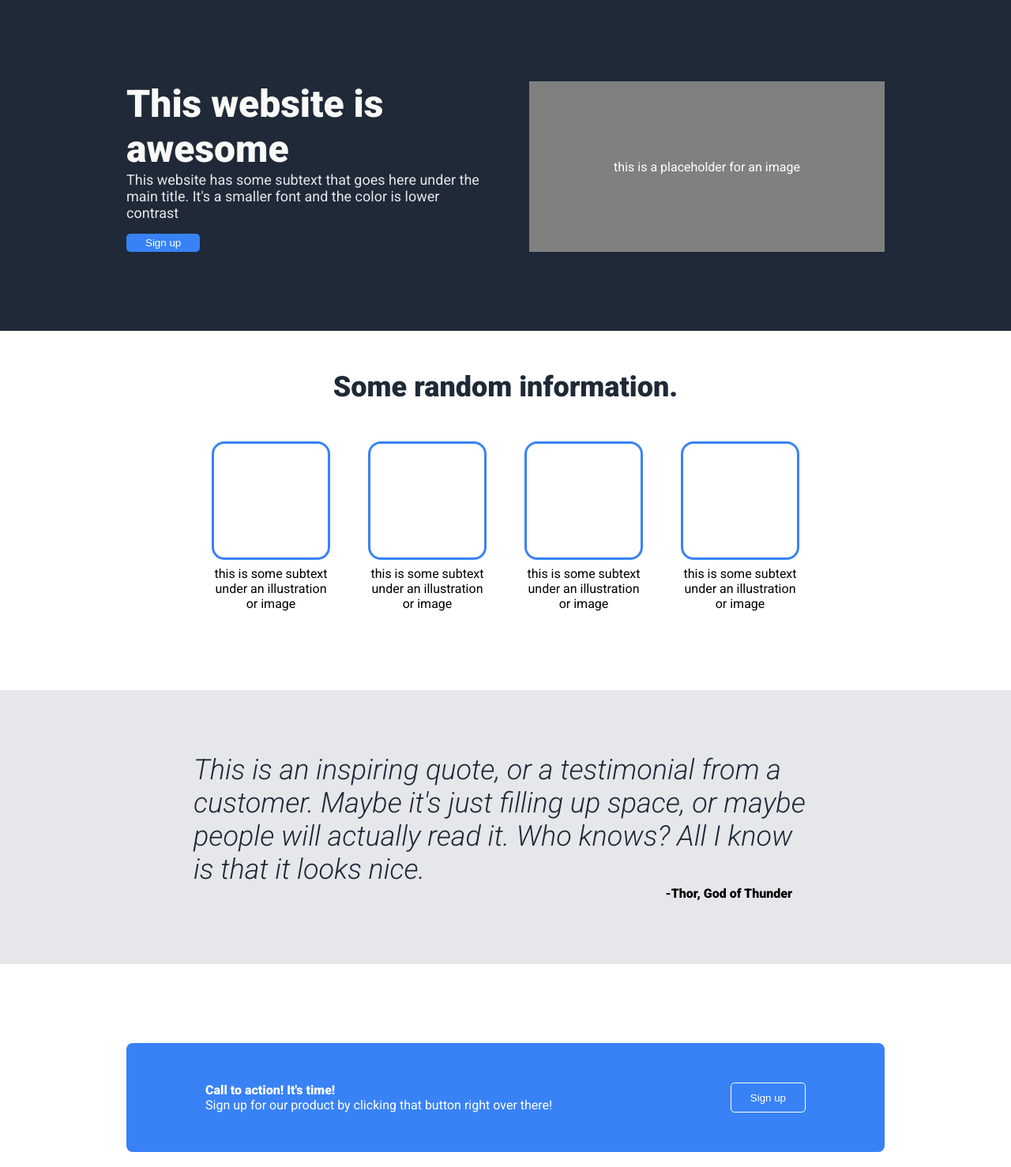
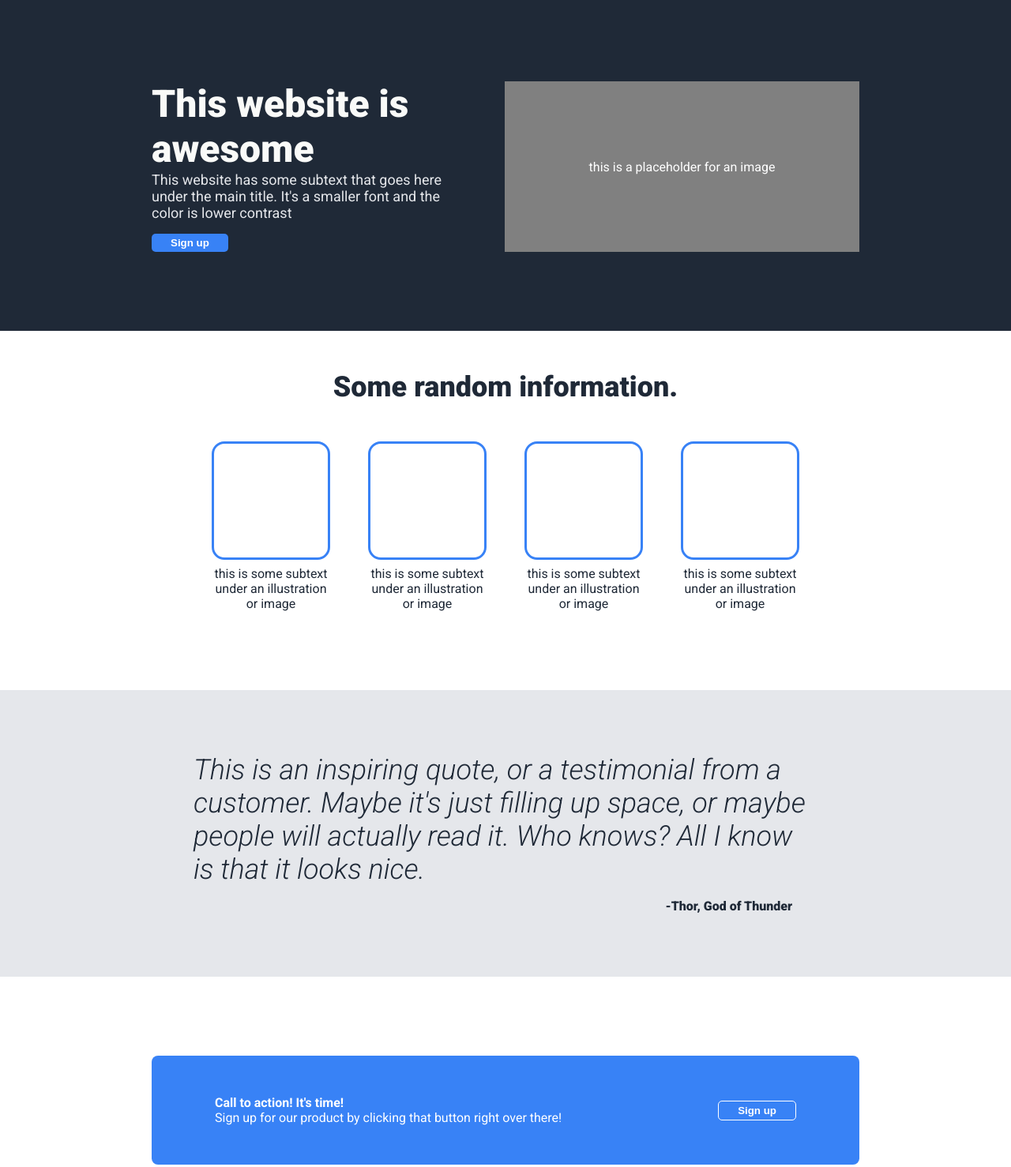
Before and after one commit to KarolMajerczyk/odin-landing-page, a plain HTML site: page index.html in a window 1280 px wide. Shown: the part 57-1535 px from the top of the page at 79% size. Drawn offline with Linux system fonts and the light colour scheme.

Commit message:
Make website responsive

```diff
--- a/index.html
+++ b/index.html
@@ -8,8 +8,9 @@
   </head>
   <body>
     <!-- Section -->
+    <div class="header-section">
+      <div class="container">
         <div class="header">
-      <div class="container top-nav">
           <p class="header-logo">Header Logo</p>
           <ul class="nav-list">
             <li><a href="#">header link one</a></li>
@@ -17,8 +18,10 @@
             <li><a href="#">header link three</a></li>
           </ul>
         </div>
-      <div class="container hero">
-        <div>
+      </div>
+      <div class="container">
+        <div class="hero">
+          <div class="hero-content">
             <h1 class="hero-title">This website is awesome</h1>
             <p class="hero-desc">
               This website has some subtext that goes here under the main title.
@@ -29,9 +32,10 @@
           <div class="hero-img">this is a placeholder for an image</div>
         </div>
       </div>
+    </div>
 
     <!-- Section -->
-    <div class="features">
+    <div class="features-section">
       <h2 class="section-title">Some random information.</h2>
       <div class="features-cards">
         <div class="card">
@@ -67,14 +71,16 @@
 
     <!-- Section -->
     <div class="cta-section">
-      <div class="cta-box container">
-        <div>
+      <div class="container">
+        <div class="cta-box">
+          <div class="cta-content">
             <p class="text-bold">Call to action! It's time!</p>
             <p>
               Sign up for our product by clicking that button right over there!
             </p>
           </div>
           <button class="btn btn-inverted">Sign up</button>
+        </div>
       </div>
     </div>
 
--- a/style.css
+++ b/style.css
@@ -23,15 +23,19 @@ body {
 .container {
   max-width: 960px;
   margin: 0 auto;
+  padding: 0px 32px;
+}
+
+/* Header Section */
+
+.header-section {
+  background-color: #1f2937;
 }
 
 .header {
-  background-color: #1f2937;
-}
-
-.top-nav {
   display: flex;
   justify-content: space-between;
+  gap: 32px;
 
   padding: 16px 0px;
 }
@@ -39,7 +43,10 @@ body {
 .header-logo {
   font-size: 24px;
   color: #f9faf8;
+  font-weight: 900;
 }
+
+/* Nav */
 
 .nav-list {
   display: flex;
@@ -54,11 +61,18 @@ body {
   font-size: 18px;
 }
 
+/* Hero */
+
 .hero {
   display: flex;
   gap: 48px;
 
   padding: 100px 0px;
+  flex-wrap: wrap;
+}
+
+.hero-content {
+  flex: 1 250px;
 }
 
 .hero-title {
@@ -78,9 +92,15 @@ body {
   justify-content: center;
   align-items: center;
 
-  min-width: 450px;
   background: gray;
+  padding: 16px;
+  min-height: 200px;
+
+  width: 300px;
+  flex: 1 300px;
 }
+
+/* Button */
 
 .btn {
   padding: 4px 24px;
@@ -88,13 +108,14 @@ body {
   border: none;
   color: #ffffff;
   background-color: #3882f6;
+  font-weight: 700;
 }
 
-/*  */
+/* Features Section */
 
-.features {
-  padding: 50px 0px 100px 0px;
-  color: black;
+.features-section {
+  padding: 50px 32px 100px 32px;
+  color: #1f2937;
 
   display: flex;
   flex-direction: column;
@@ -105,17 +126,19 @@ body {
 .section-title {
   font-size: 36px;
   font-weight: 900;
-  color: #1f2937;
+  text-align: center;
 }
 
 .features-cards {
   display: flex;
+  justify-content: center;
   gap: 48px;
+
+  flex-wrap: wrap;
 }
 
 .card {
   width: 150px;
-
   text-align: center;
 }
 
@@ -123,40 +146,39 @@ body {
   height: 150px;
   border: 3px solid #3882f6;
   border-radius: 16px;
-
   margin-bottom: 8px;
 }
 
-/*  */
+/* Testimonial Section */
 
 .testimonial-section {
   background-color: #e5e7eb;
+  padding: 80px 32px;
 
   display: flex;
-  justify-content: center;
-
-  padding: 80px 0px;
 }
 
 .testimonial {
   width: 790px;
+  margin: 0 auto;
+
+  color: #1f2937;
 }
 
 .testimonial-desc {
   font-size: 36px;
   font-weight: 300;
   font-style: italic;
-  color: #1f2937;
+  margin-bottom: 16px;
 }
 
 .testimonial-author {
   text-align: right;
   font-weight: 900;
-  color: black;
   margin-right: 32px;
 }
 
-/*  */
+/* CTA Section */
 
 .cta-section {
   padding: 100px 0px;
@@ -164,22 +186,31 @@ body {
 
 .cta-box {
   background-color: #3882f6;
-  padding: 50px 100px;
+  padding: 50px 80px;
   border-radius: 8px;
 
   display: flex;
   justify-content: space-between;
+  align-items: center;
+  gap: 32px;
+
+  flex-wrap: wrap;
+}
+
+.cta-content {
+  flex: 200px;
 }
 
 .btn-inverted {
   border: 1px solid white;
+  flex-shrink: 0;
 }
 
 .text-bold {
-  font-weight: 900;
+  font-weight: 700;
 }
 
-/*  */
+/* Footer */
 
 .footer {
   background-color: #1f2937;
```
Lines whose indentation alone changed are shown as unchanged.
